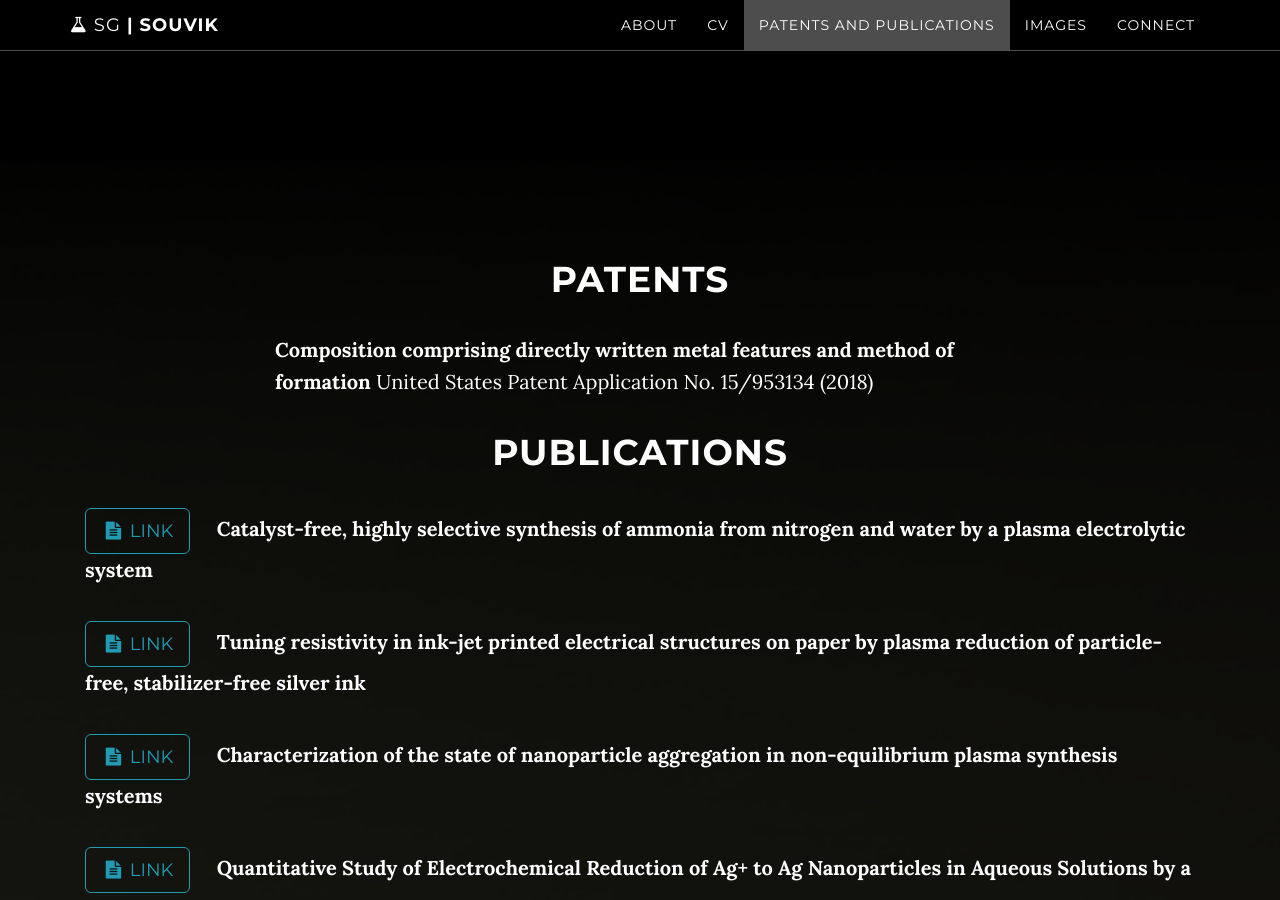
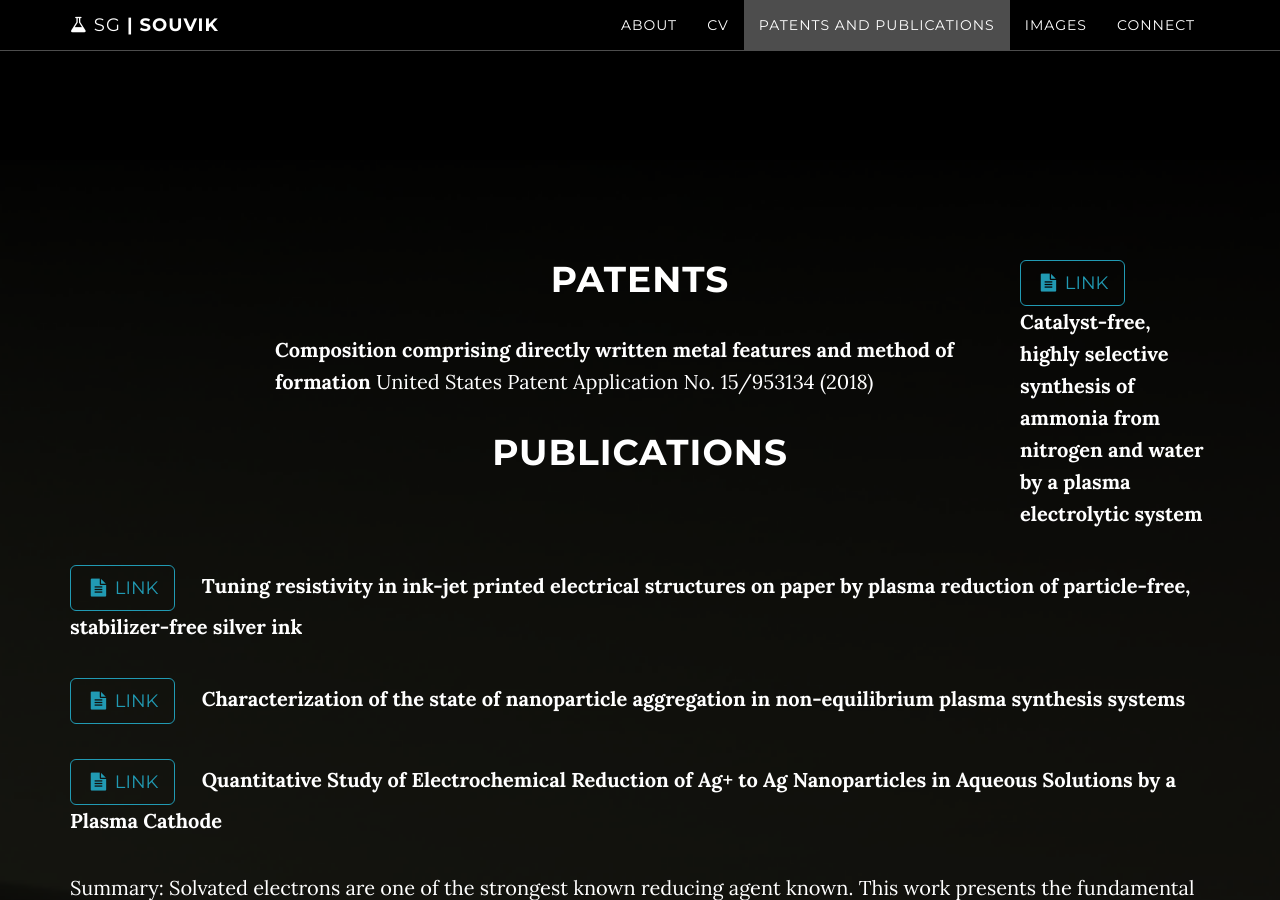
Before and after one commit to SouvikSG/souviksg.github.io, a Jekyll site: the page built from index.html, in a window 1280 px wide and 900 px high, scrolled down 4324 px. Built offline with Jekyll 4.4.1, drawn with Linux system fonts in a browser that asks for light colours.

Commit message:
Update publications.html

```diff
--- a/_includes/publications.html
+++ b/_includes/publications.html
@@ -10,7 +10,7 @@
 		<div class="col-lg-8 col-lg-offset-2">
 		  <h1>Publications</h1>
 		</div>
-		<div class="col-lg-12">
+		<div class="col-lg-13">
 <p><a target='_blank' href="http://advances.sciencemag.org/content/5/1/eaat5778" class="btn btn-default btn-lg"> <i class="fa fa-file-text fa-fw"></i>  LINK</a> &nbsp; &nbsp; <b>Catalyst-free, highly selective synthesis of ammonia from nitrogen and water by a plasma electrolytic system</b></p>
 
 <p><a target='_blank' href="https://app.dimensions.ai/details/publication/pub.1106203527?and_facet_journal=jour.1134073" class="btn btn-default btn-lg"> <i class="fa fa-file-text fa-fw"></i>  LINK</a> &nbsp; &nbsp; <b>Tuning resistivity in ink-jet printed electrical structures on paper by plasma reduction of particle-free, stabilizer-free silver ink</b></p>
```
